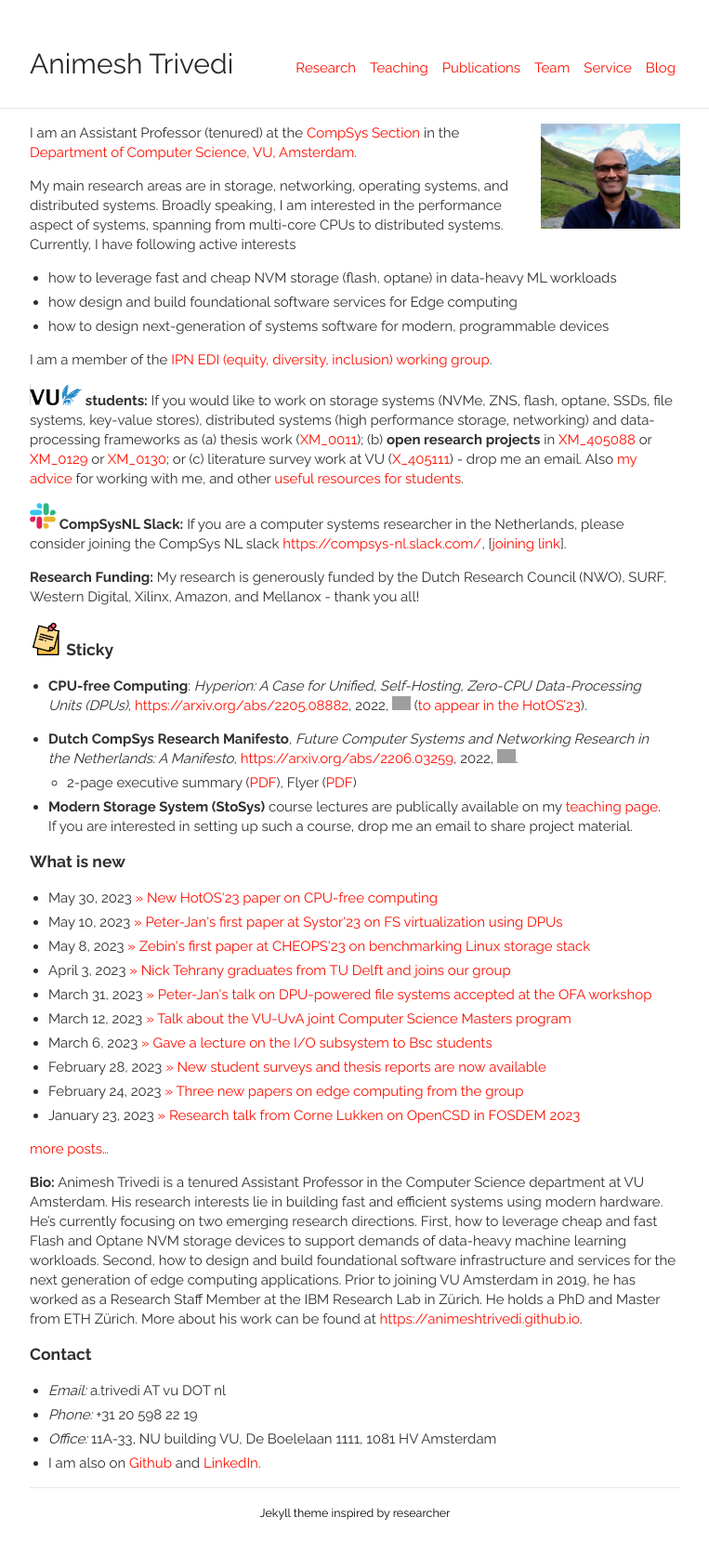
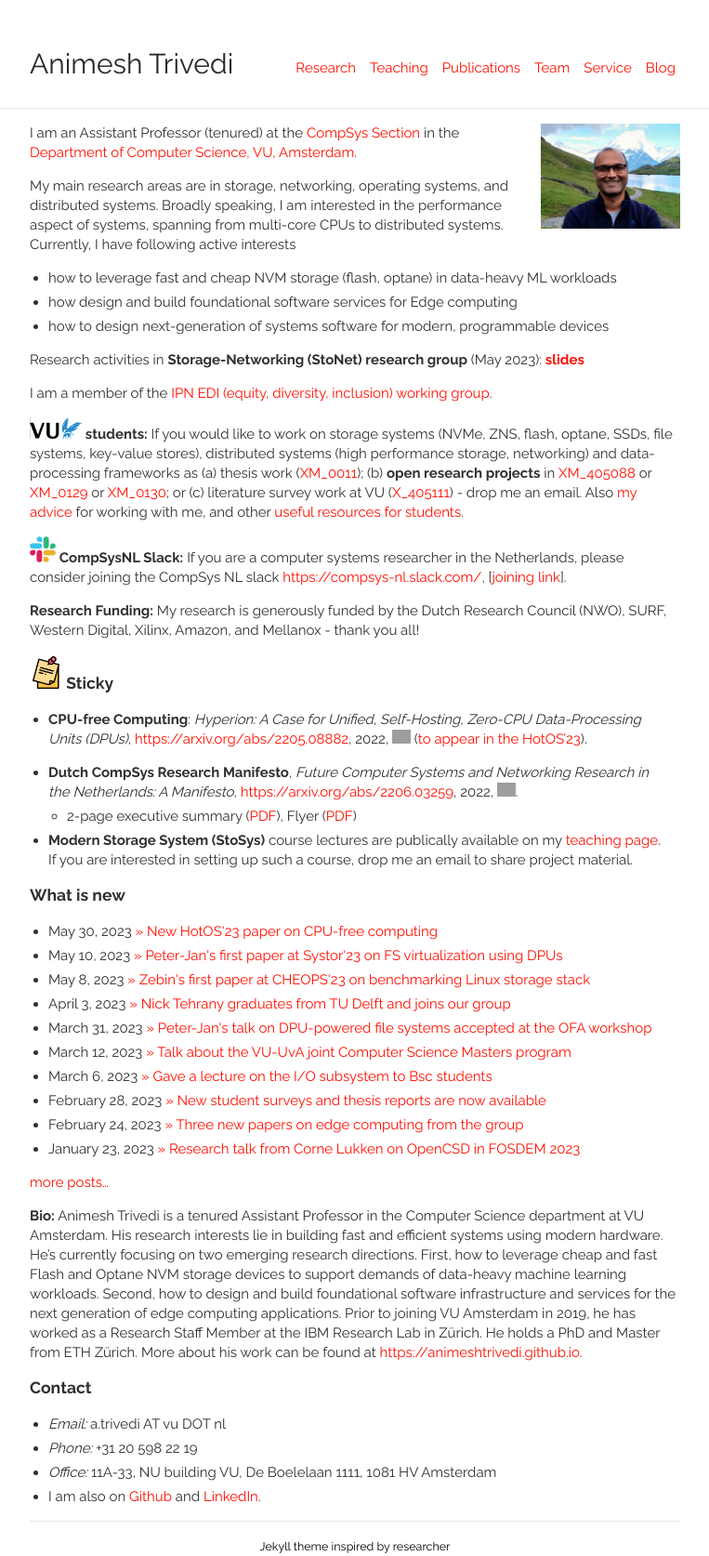
Before and after one commit to animeshtrivedi/animeshtrivedi.github.io, a Jekyll site: the page built from index.md, in a window 1280 px wide. Shown: the whole page at 93% size, without its empty margins (258-1021 px from the left). Built offline with Jekyll 4.4.1, drawn with Linux system fonts in a browser that asks for light colours; before the commit the page ends 1638 px from its top, so only the background shows below that; grey boxes are pictures that could not be loaded.

Commit message:
group slides

```diff
--- a/index.md
+++ b/index.md
@@ -14,6 +14,8 @@ My main research areas are in storage, networking, operating systems, and distri
   * how to leverage fast and cheap NVM storage (flash, optane) in data-heavy ML workloads
   * how design and build foundational software services for Edge computing
   * how to design next-generation of systems software for modern, programmable devices
+
+Research activities in **Storage-Networking (StoNet) research group** (May 2023): [**slides**](https://docs.google.com/presentation/d/1RFVHQhQTxTqCJWpKhoUBTXSAZKA7YIrq4hAiU3Xcd3c/edit?usp=sharing)
 
 I am a member of the [IPN EDI (equity, diversity, inclusion) working group](https://ict-research.nl/edi-working-group/).
 
```
